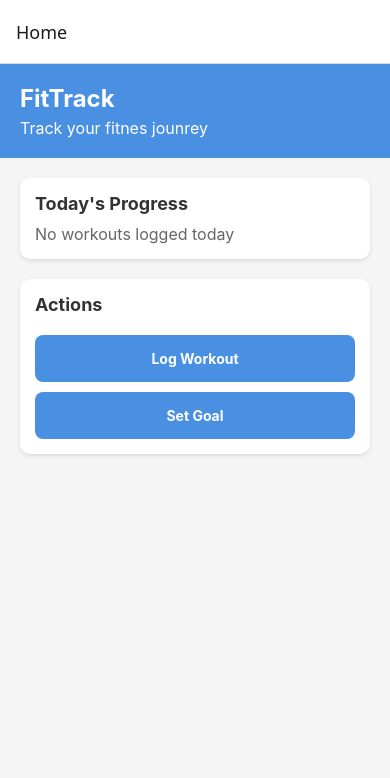
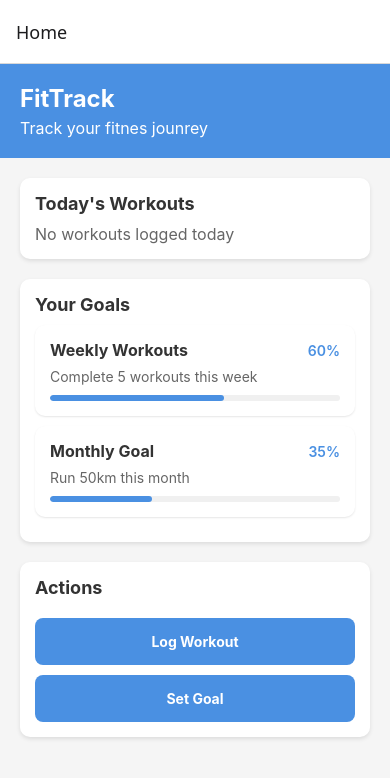
Before and after one commit to JQK1806/fit-goal, a React Native app: screen /Home in a window 390 px wide. Shown: the top 778 px of the page. Built offline with nearby package versions, Linux system fonts and the light colour scheme.

Commit message:
goal types and GoalProgress component
Goal interface added to types, GoalProgress component added to the HomeScreen

```diff
--- a/src/screens/home/HomeScreen.tsx
+++ b/src/screens/home/HomeScreen.tsx
@@ -2,6 +2,23 @@ import React, { useState } from "react";
 import { View, Text, SafeAreaView, StyleSheet, ScrollView, TouchableOpacity } from 'react-native';
 import { Workout } from "../../types/workout";
 import WorkoutSummary from "./components/WorkoutSummary";
+import GoalProgress from "./components/GoalProgress";
+
+// Sample goals data
+const sampleGoals = [
+    {
+        id: '1',
+        name: 'Weekly Workouts',
+        description: 'Complete 5 workouts this week',
+        progess: 60,
+    },
+    {
+        id: '2',
+        name: 'Monthly Goal',
+        description: 'Run 50km this month',
+        progess: 35,
+    },
+];
 
 const HomeScreen = () => {
     const [workouts, setWorkouts] = useState<Workout[]>([])
@@ -15,7 +32,7 @@ const HomeScreen = () => {
 
                 <View style={styles.content}>
                     <View style={styles.card}>
-                    <Text style={styles.cardTitle}>Today's Progress</Text>
+                        <Text style={styles.cardTitle}>Today's Workouts</Text>
                         {workouts.length > 0 ? (
                             workouts.map(workout => (
                                 <WorkoutSummary key={workout.id} workout={workout} />
@@ -24,6 +41,14 @@ const HomeScreen = () => {
                             <Text style={styles.cardText}>No workouts logged today</Text>
                         )}
                     </View>
+
+                    <View style={styles.card}>
+                        <Text style={styles.cardTitle}>Your Goals</Text>
+                        {sampleGoals.map(goal => (
+                            <GoalProgress key={goal.id} goal={goal} />
+                        ))}
+                    </View>
+
                     <View style={styles.card}>
                         <Text style={styles.cardTitle}>Actions</Text>
                         <TouchableOpacity style={styles.button}>
--- a/src/screens/home/components/GoalProgress.tsx
+++ b/src/screens/home/components/GoalProgress.tsx
@@ -0,0 +1,84 @@
+import React from "react";
+import { Goal } from "../../../types/goal";
+import { View, Text, StyleSheet } from 'react-native'
+
+/**
+ * Props for the GoalProgress component
+ */
+interface GoalProps {
+    goal: Goal;
+}
+
+/**
+ * Goal Progress component
+ *
+ * Displays the progress of a goal
+ *  - goal name
+ *  - goal description
+ *  - progress towards the goal
+ *
+ * @param {GoalProps} goal The component props
+ * @returns {JSX.Element} The rendered GoalProgress component
+ */
+const GoalProgress: React.FC<GoalProps> = ({ goal }) => {
+    return (
+        <View style={styles.container}>
+            <View style={styles.header}>
+                <Text style={styles.title}>{goal.name}</Text>
+                <Text style={styles.progress}>{goal.progess}%</Text>
+            </View>
+            <Text style={styles.description}>{goal.description}</Text>
+            <View style={styles.progressBar}>
+                <View style={[styles.progressFill, { width: `${goal.progess}%` }]} />
+            </View>
+        </View>
+    )
+}
+
+const styles = StyleSheet.create({
+    container: {
+        backgroundColor: 'white',
+        borderRadius: 10,
+        padding: 15,
+        marginBottom: 10,
+        shadowColor: '#000',
+        shadowOffset: { width: 0, height: 1 },
+        shadowOpacity: 0.1,
+        shadowRadius: 2,
+        elevation: 2,
+    },
+    header: {
+        flexDirection: 'row',
+        justifyContent: 'space-between',
+        alignItems: 'center',
+        marginBottom: 8,
+    },
+    title: {
+        fontSize: 16,
+        fontWeight: 'bold',
+        color: '#333',
+    },
+    progress: {
+        fontSize: 14,
+        fontWeight: '600',
+        color: '#4a90e2',
+    },
+    description: {
+        fontSize: 14,
+        color: '#666',
+        marginBottom: 10,
+    },
+    progressBar: {
+        height: 6,
+        backgroundColor: '#f0f0f0',
+        borderRadius: 3,
+        overflow: 'hidden',
+    },
+    progressFill: {
+        height: '100%',
+        backgroundColor: '#4a90e2',
+        borderRadius: 3,
+    },
+});
+
+export default GoalProgress;
--- /dev/null
+++ b/src/types/goal.ts
@@ -0,0 +1,16 @@
+/**
+ * Represents a fitness goal in the application
+ *
+ * @interface Goal
+ * @property {string} id - Unique identifier for the goal
+ * @property {string} name - Name/title of the goal
+ * @property {string} description - Detailed description of what the goal entails
+ * @property {number} progess - Current progress towards the goal (0-100)
+ */
+
+export interface Goal {
+    id: string;
+    name: string;
+    description: string;
+    progess: number;
+}
```
Lines whose indentation alone changed are shown as unchanged.
